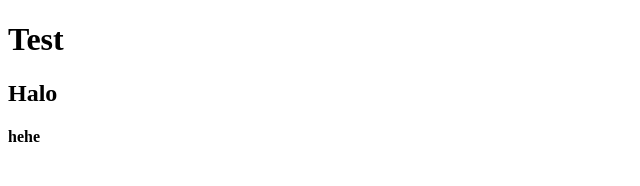
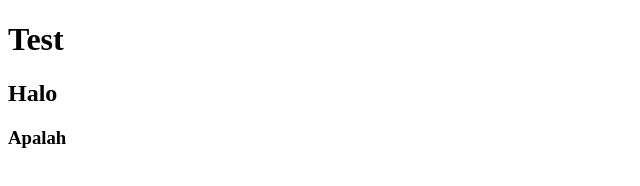
Before and after one commit to filipusarif/lazyCommit, a plain HTML site: page index.html in a window 1280 px wide. Shown: the full height of the page, 0-640 px from the left. Drawn offline with Linux system fonts and the light colour scheme.

Commit message:
Added 1 lines to index.html; Removed 2 lines from index.html

```diff
--- a/index.html
+++ b/index.html
@@ -8,7 +8,6 @@
 <body>
     <h1 class="class">Test</h1>
     <h2>Halo</h2>
-
-    <h4>hehe</h4>
+    <h3>Apalah</h3>
 </body>
 </html>
```
